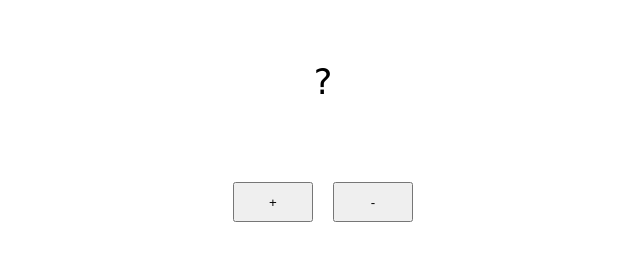
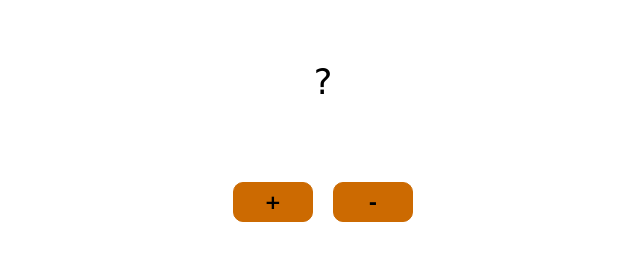
Before and after one commit to Rom-Burla/06---Nataly-Rom---functions, a plain HTML site: page index.html in a window 1280 px wide. Shown: the part 341-602 px from the top of the page, without its empty margins (317-957 px from the left). Drawn offline with Linux system fonts and the light colour scheme.

Commit message:
added css pseudo

```diff
--- a/css/style.css
+++ b/css/style.css
@@ -16,8 +16,40 @@ h1{
     width: 80px;
     height: 40px;
     margin-right: 20px;
+    border: 1px solid #CC6A01;
+    border-radius: 10px;
+    background-color: #CC6A01;
+    font-weight: 700;
+    font-family: cursive;
+    font-size: 20px;
+}
+#btnp:hover{
+    color: #CC6A01;
+    background-color: black;
+    border: 1px solid black;
+}
+#btnp:focus{
+    color: white;
+    background-color: black;
+    border: 1px solid black;
 }
 #btnm{
     width: 80px;
     height: 40px;
+    border: 1px solid #CC6A01;
+    border-radius: 10px;
+    background-color: #CC6A01;
+    font-weight: 700;
+    font-family: cursive;
+    font-size: 20px;
 }
+#btnm:hover{
+    color: #CC6A01;
+    background-color: black;
+    border: 1px solid black;
+}
+#btnm:focus{
+    color: white;
+    background-color: black;
+    border: 1px solid black;
+}
```
